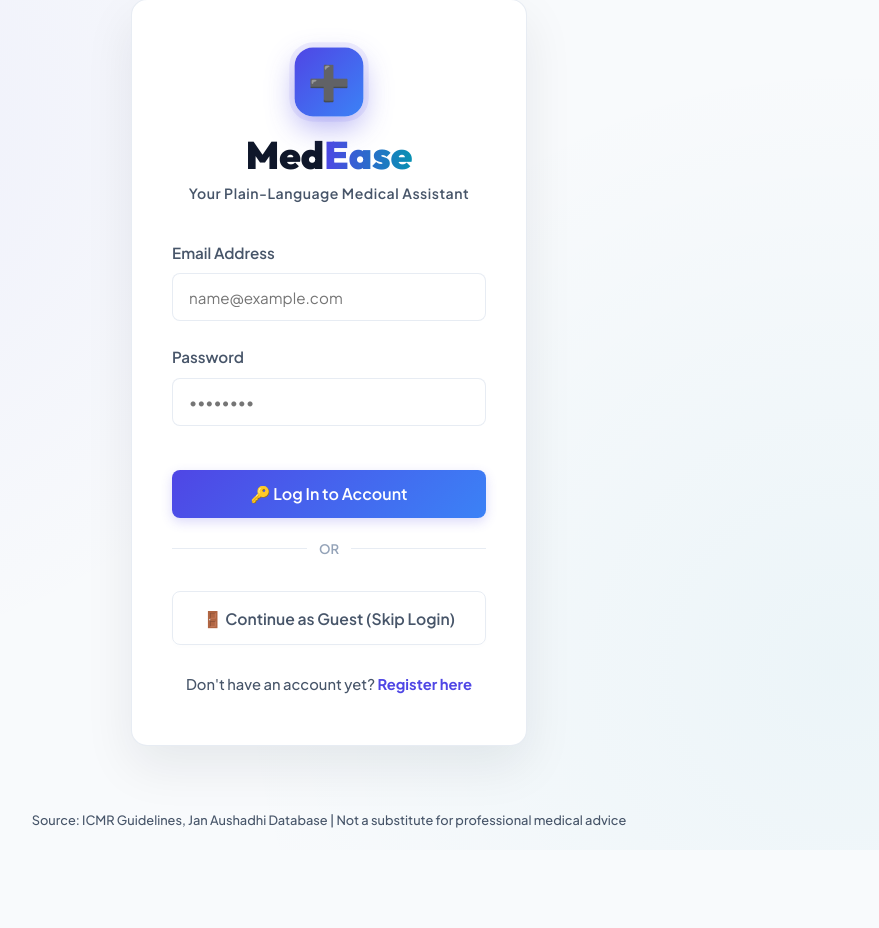
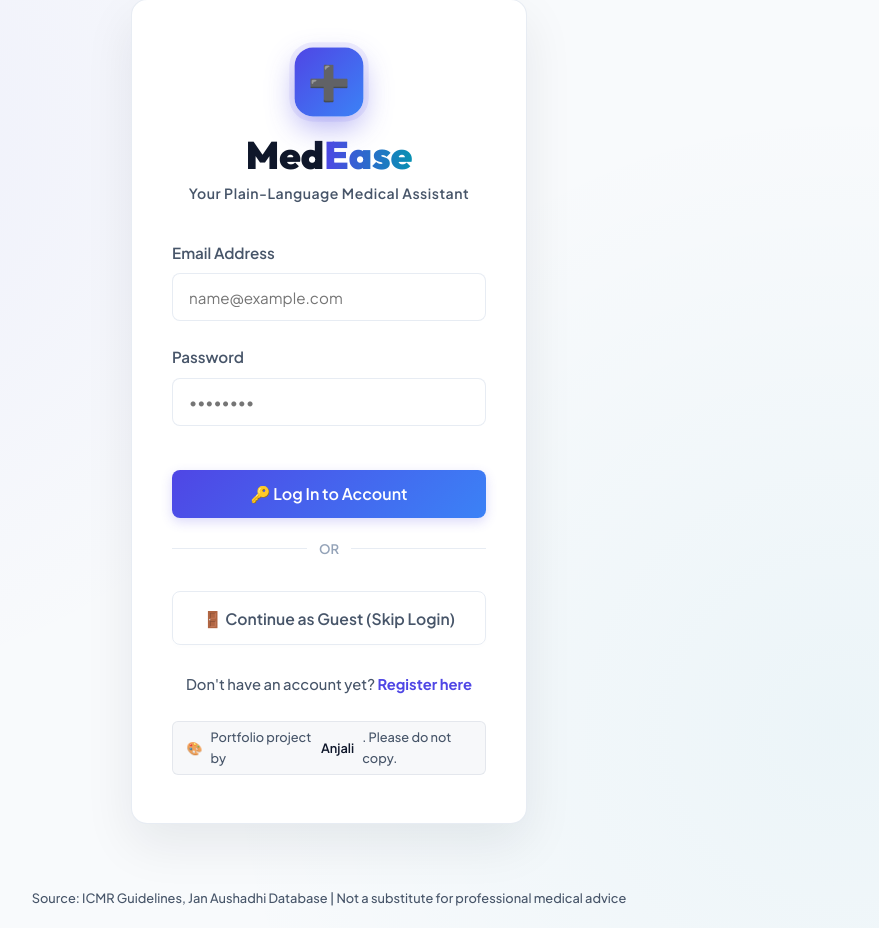
Before and after one commit to Anjali5726/MedEZ, a Flask app: page / in a window 1280 px wide. Shown: the part 61-989 px from the top of the page, without its empty margins (311-1190 px from the left). Before the commit the page ends 889 px from the top, so only its background shows below. Run offline with Flask 3, Linux system fonts and the light colour scheme.

Commit message:
Update portfolio badge to be minimal and clean

```diff
--- a/templates/login.html
+++ b/templates/login.html
@@ -193,6 +193,28 @@
       color: var(--text-secondary);
       font-size: 0.8rem;
     }
+
+    /* Portfolio Badge Styles */
+    .portfolio-badge {
+      display: flex;
+      align-items: center;
+      justify-content: center;
+      gap: 0.5rem;
+      color: var(--text-secondary);
+      font-size: 0.8rem;
+      font-weight: 500;
+      margin-top: 1.5rem;
+      padding: 0.35rem 0.85rem;
+      border-radius: 6px;
+      background-color: rgba(148, 163, 184, 0.08);
+      border: 1px solid rgba(148, 163, 184, 0.2);
+      cursor: default;
+    }
+
+    .portfolio-badge strong {
+      color: var(--text-primary);
+      font-weight: 600;
+    }
   </style>
 </head>
 <body>
@@ -248,6 +270,10 @@
       <p class="auth-footer-link">
         Don't have an account yet? <a href="/register">Register here</a>
       </p>
+
+      <div class="portfolio-badge">
+        <span>🎨</span> Portfolio project by <strong>Anjali</strong>. Please do not copy.
+      </div>
     </div>
   </main>
 
```
Also changed, not shown: templates/home.html (+24 -0 lines).
